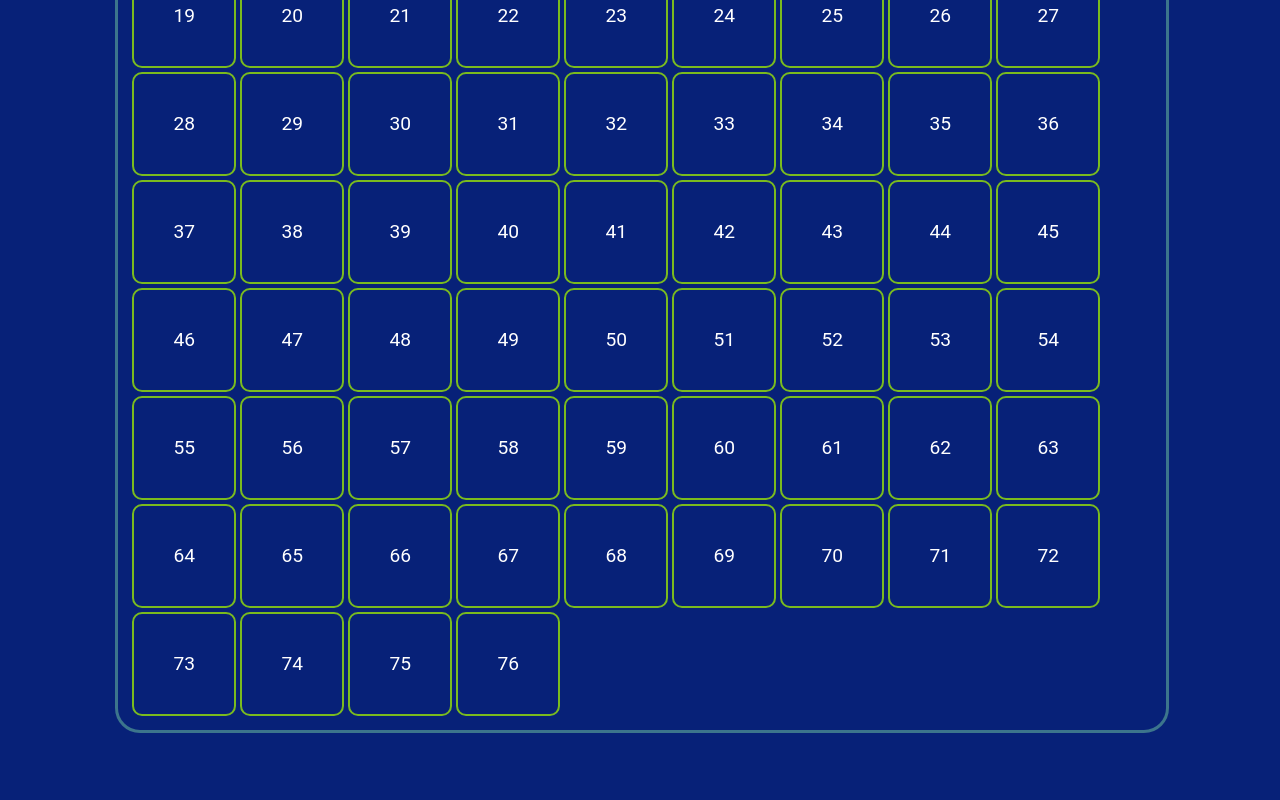
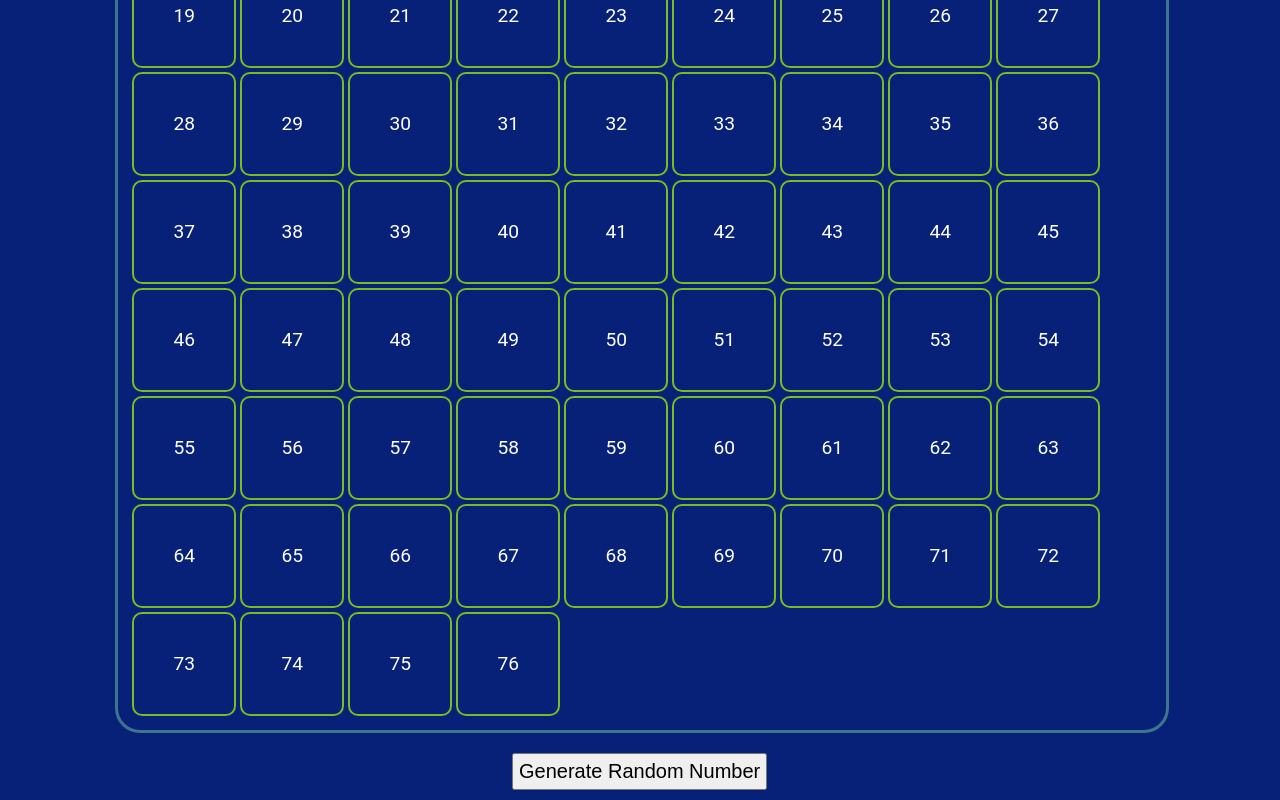
Before and after one commit to harika-ko/Epicode_U1_D14, a plain HTML site: page index.html in a window 1280 px wide. Shown: the part 363-1163 px from the top of the page. Before the commit the page ends 1096 px from the top, so only its background shows below. Drawn offline with Linux system fonts and the light colour scheme.

Commit message:
Added button to generate Random number
Also styled it

```diff
--- a/index.html
+++ b/index.html
@@ -19,9 +19,10 @@ The cell with same number should be highlighted in some way on the bingo board.-
 <body>
     <h1>Welcome to Bingo Challenge</h1>
 
-    <div id="numbers-container">
+    <div id="numbers-container"></div>
 
-    </div>
+    <input type="button" value="Generate Random Number" id="button" />
+
 
 </body>
 
--- a/style.css
+++ b/style.css
@@ -38,3 +38,12 @@ h1 {
     font-size: larger;
     margin: 2px;
 }
+
+#button {
+    margin-top: 20px;
+    margin-left: 40%;
+    font-size: 20px;
+    margin-bottom: 10px;
+    padding: 5px;
+    cursor: pointer;
+}
```
